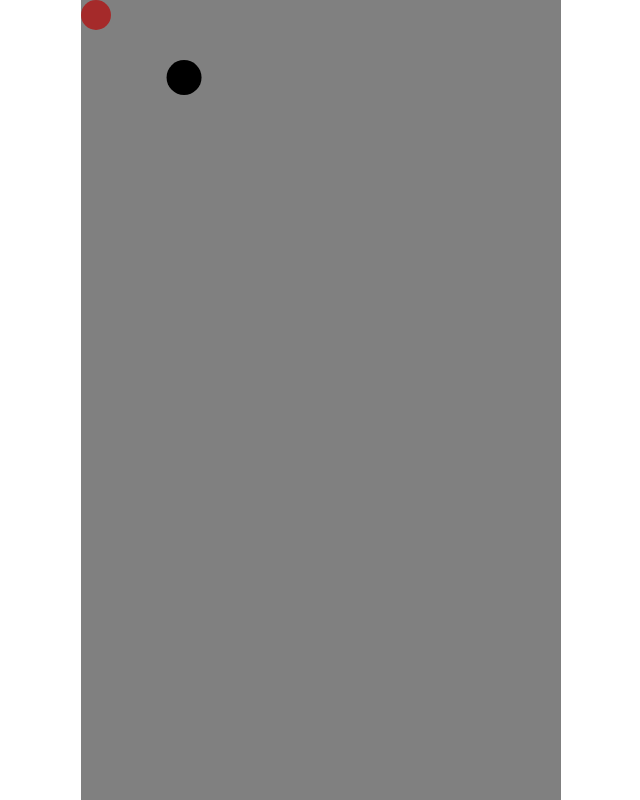
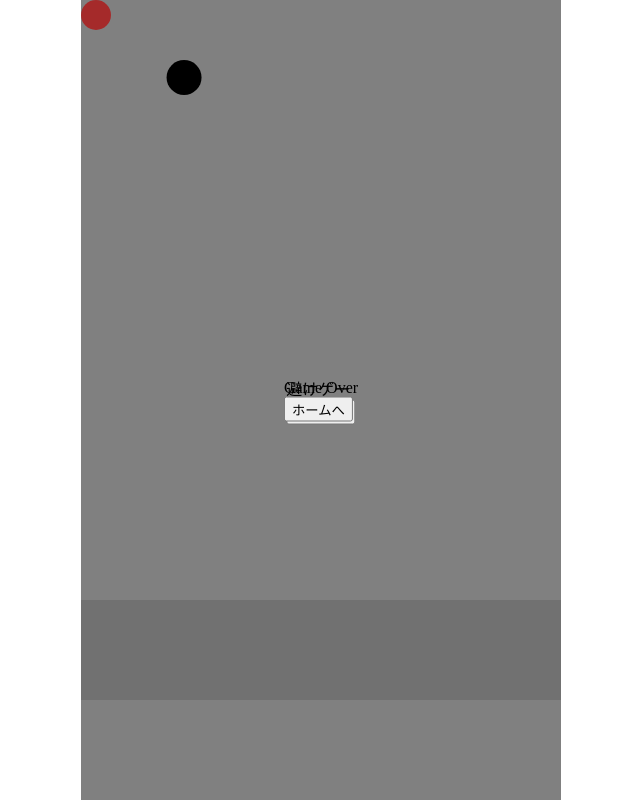
Before and after one commit to YasaiRa-men/Game-Templete, a plain HTML site: page index.html in a window 1280 px wide. Shown: the whole page, without its empty margins (319-959 px from the left). Drawn offline with Linux system fonts and the light colour scheme.

Commit message:
Update index.html

```diff
--- a/index.html
+++ b/index.html
@@ -27,6 +27,20 @@
             transform: translateX(-50%);
         }
 
+        #gameTitle {
+            position: absolute;
+            top: 50%;
+            left: 50%;
+            transform: translate(-50%, -50%);
+        }
+
+        #gameoverTitle {
+            position: absolute;
+            top: 50%;
+            left: 50%;
+            transform: translate(-50%, -50%);
+        }
+
         .smallball {
             background-color: black;
             width: 35px;
@@ -34,6 +48,7 @@
             border-radius: 50%;
             margin: 0px;
             position: absolute;
+            z-index: 3;
         }
 
         #target {
@@ -44,19 +59,38 @@
             margin: 0px;
             position: absolute;
         }
+
+        #targetField {
+            background-color: rgb(113, 113, 113);
+            position: absolute;
+            width: 100%;
+            height: 100px;
+            bottom: 100px;
+            z-index: -1;
+        }
     </style>
 </head>
 <body>
     <main>
-    <div id="mainWindow">
+        <div id="mainWindow">
 
-        <div id="target"></div>
+            <div id="targetField"></div>
+            <div id="target"></div>
 
-    </div>
+            <div id="gameTitle">
+                <div>避けゲー</div>
+                <button id="startButton">スタート</button>
+            </div>
+
+            <div id="gameoverTitle">
+                <div>Game Over</div>
+                <button id="endButton">ホームへ</button>
+            </div>
+        </div>
     </main>
-
 
     <script src="anime.min.js"></script>
     <script src="main.js"></script>
 </body>
 </html>
+</html>
```
